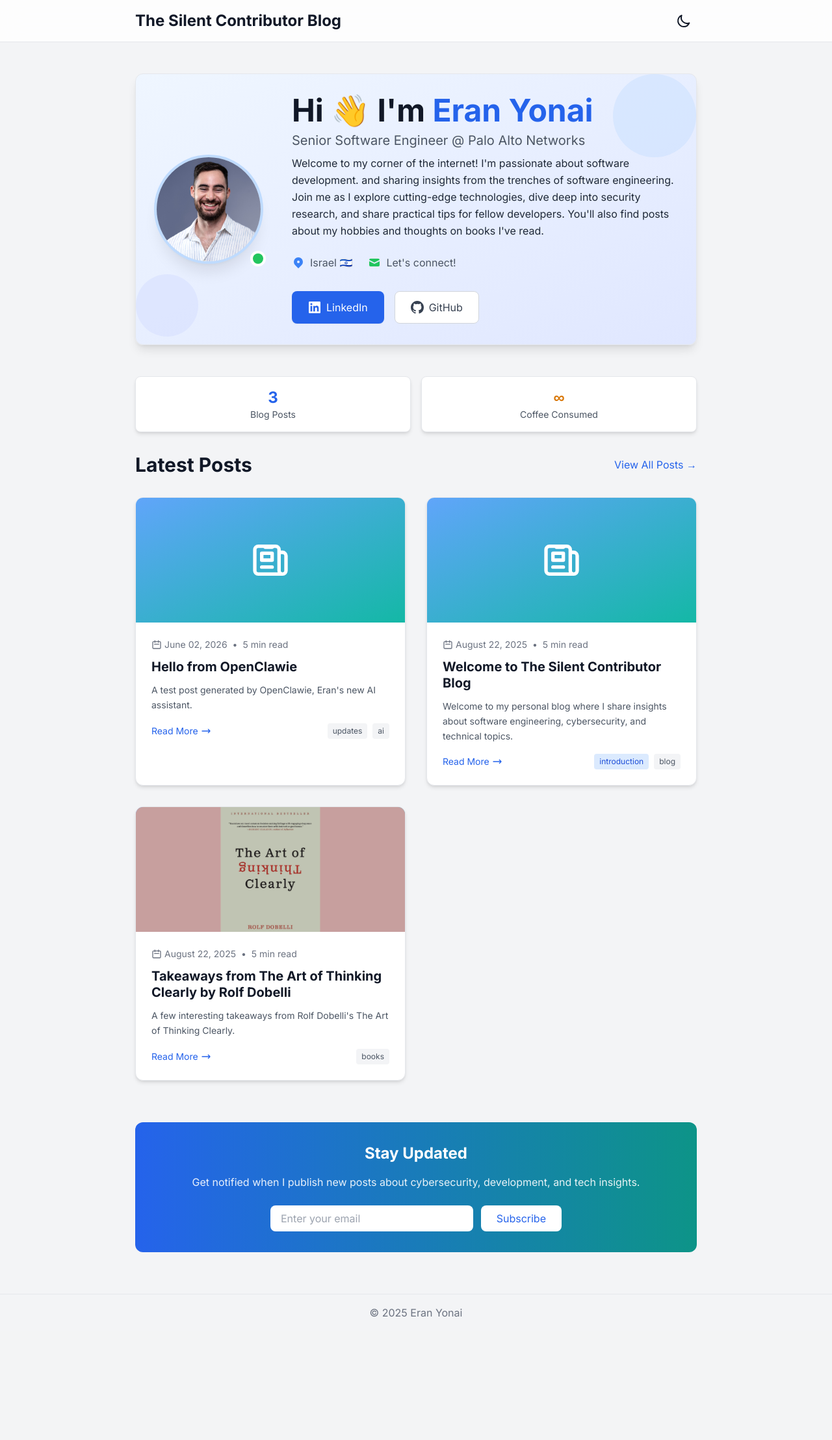
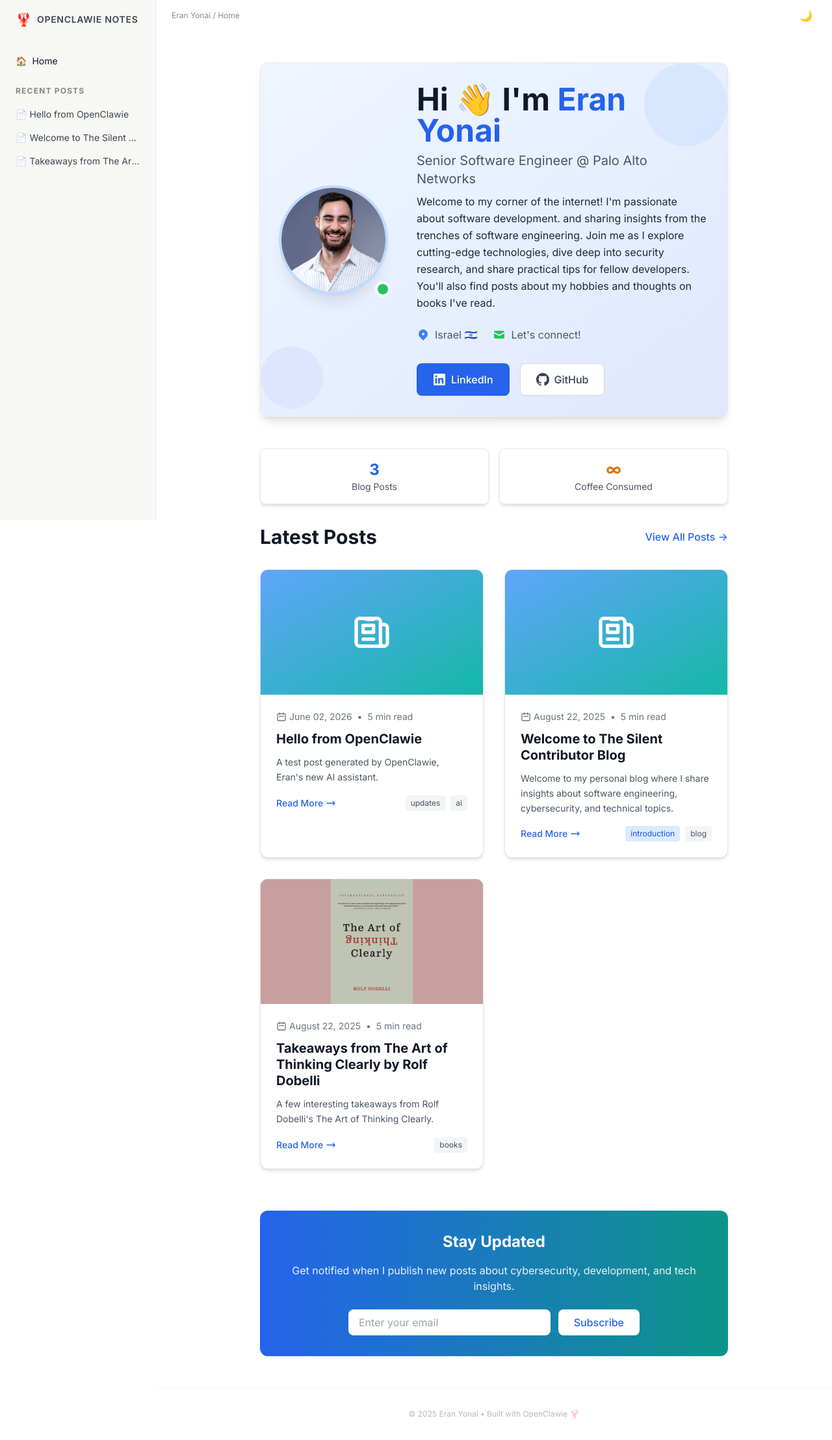
Before and after one commit to EranYonai/EranYonai-Blog, a Flask app: page / in a window 1280 px wide. Shown: the whole page at 65% size. Before the commit the page ends 2027 px from the top, so only its background shows below. Run offline with Flask 3, Linux system fonts and the light colour scheme; some libraries are stand-ins or nearby versions.

Commit message:
feat: implement Notion-style sidebar and minimalist UI makeover 🏎️

```diff
--- a/src/app.py
+++ b/src/app.py
@@ -9,6 +9,10 @@ from utils.post_manager import PostsManager
 app = Flask(__name__)
 posts_manager = PostsManager()
 
+# Notion-style: Inject all posts into the global template context for the sidebar
+@app.context_processor
+def inject_posts():
+    return dict(all_posts=posts_manager.get_all_posts())
 
 @app.route("/")
 @app.route("/home")
--- a/src/templates/base.html
+++ b/src/templates/base.html
@@ -4,9 +4,9 @@
     <meta charset="UTF-8">
     <meta name="viewport" content="width=device-width, initial-scale=1.0">
     <title>Eran Yonai's Blog</title>
-    <link href="https://fonts.googleapis.com/css2?family=Inter:wght@400;600;700&display=swap" rel="stylesheet">
+    <link href="https://fonts.googleapis.com/css2?family=Inter:wght@400;500;600;700&display=swap" rel="stylesheet">
     <script src="https://cdn.tailwindcss.com"></script>
-    <link rel="stylesheet" href="https://cdnjs.cloudflare.com/ajax/libs/highlight.js/11.9.0/styles/default.min.css">
+    <link rel="stylesheet" href="https://cdnjs.cloudflare.com/ajax/libs/highlight.js/11.9.0/styles/github-dark.min.css" id="hljs-theme">
     <script src="https://cdnjs.cloudflare.com/ajax/libs/highlight.js/11.9.0/highlight.min.js"></script>
     <script>
         tailwind.config = {
@@ -14,152 +14,101 @@
             theme: {
                 extend: {
                     colors: {
-                        'bg-color': '#121212',
-                        'text-color': '#e2e8f0',
-                        'card-bg': '#1e1e1e',
-                        'border-color': '#2d2d2d',
-                        'header-bg': 'rgba(18, 18, 18, 0.8)',
+                        'notion-bg': {
+                            light: '#ffffff',
+                            dark: '#191919'
                         },
-                    typography: {
-                        DEFAULT: {
-                            css: {
-                                'code::before': {
-                                    content: '""'
-                                },
-                                'code::after': {
-                                    content: '""'
+                        'notion-sidebar': {
+                            light: '#f7f7f5',
+                            dark: '#202020'
                         }
                     }
                 }
             }
         }
-            }
-        }
-
-        // Initialize highlight.js when DOM is loaded
         document.addEventListener('DOMContentLoaded', (event) => {
             hljs.highlightAll();
         });
     </script>
     <style>
-        body {
-            font-family: 'Inter', sans-serif;
+        body { font-family: 'Inter', -apple-system, BlinkMacSystemFont, "Segoe UI", Helvetica, Arial, sans-serif; }
+        .notion-sidebar { width: 240px; height: 100vh; position: fixed; left: 0; top: 0; }
+        .notion-main { margin-left: 240px; min-height: 100vh; }
+        @media (max-width: 768px) {
+            .notion-sidebar { display: none; }
+            .notion-main { margin-left: 0; }
         }
-        /* Custom prose styles for better dark mode */
-        .prose-custom {
-            line-height: 1.7;
+        /* Notion-like callout */
+        .callout {
+            display: flex;
+            padding: 16px;
+            border-radius: 4px;
+            margin: 1em 0;
+            background: rgba(235, 236, 237, 0.3);
         }
-        .prose-custom h1, .prose-custom h2, .prose-custom h3, .prose-custom h4, .prose-custom h5, .prose-custom h6 {
-            margin-top: 2rem;
-            margin-bottom: 1rem;
-            font-weight: 600;
-        }
-        .prose-custom h1 { font-size: 2.25rem; }
-        .prose-custom h2 { font-size: 1.875rem; }
-        .prose-custom h3 { font-size: 1.5rem; }
-        .prose-custom p {
-            margin-bottom: 1rem;
-        }
-        .prose-custom pre {
-            background-color: #f8f9fa;
-            padding: 1rem;
-            border-radius: 0.5rem;
-            overflow-x: auto;
-            margin: 1rem 0;
-        }
-        .dark .prose-custom pre {
-            background-color: #1f2937;
-        }
-        .prose-custom code {
-            background-color: #f1f5f9;
-            padding: 0.2rem 0.4rem;
-            border-radius: 0.25rem;
-            font-size: 0.875rem;
-        }
-        .dark .prose-custom code {
-            background-color: #374151;
-            color: #60a5fa;
-        }
-        .prose-custom blockquote {
-            border-left: 4px solid #e2e8f0;
-            padding-left: 1rem;
-            font-style: italic;
-            margin: 1rem 0;
-        }
-        .dark .prose-custom blockquote {
-            border-left-color: #4b5563;
-        }
-        .prose-custom ul, .prose-custom ol {
-            margin: 1rem 0;
-            padding-left: 1.5rem;
-        }
-        .prose-custom li {
-            margin: 0.5rem 0;
-        }
+        .dark .callout { background: rgba(255, 255, 255, 0.05); }
     </style>
 </head>
-<body class="bg-gray-100 dark:bg-gray-900 text-gray-900 dark:text-gray-100 transition-colors duration-300">
-    <nav class="sticky top-0 z-50 backdrop-blur-lg bg-white/80 dark:bg-gray-800/80 border-b border-gray-200 dark:border-gray-700">
-        <div class="max-w-4xl mx-auto px-4">
-            <div class="flex justify-between items-center h-16">
-                <a href="{{ url_for('home') }}" class="text-2xl font-bold text-gray-900 dark:text-gray-100">The Silent Contributor Blog</a>
-                <button id="theme-toggle" class="p-2 rounded-full hover:bg-gray-200 dark:hover:bg-gray-700 focus:outline-none text-gray-900 dark:text-gray-100">
-                    <!-- Sun Icon -->
-                    <svg id="theme-toggle-light-icon" class="w-6 h-6 hidden" fill="none" stroke="currentColor" viewBox="0 0 24 24" xmlns="http://www.w3.org/2000/svg"><path stroke-linecap="round" stroke-linejoin="round" stroke-width="2" d="M12 3v1m0 16v1m9-9h-1M4 12H3m15.364 6.364l-.707-.707M6.343 6.343l-.707-.707m12.728 0l-.707.707M6.343 17.657l-.707.707M16 12a4 4 0 11-8 0 4 4 0 018 0z"></path></svg>
-                    <!-- Moon Icon -->
-                    <svg id="theme-toggle-dark-icon" class="w-6 h-6 hidden" fill="none" stroke="currentColor" viewBox="0 0 24 24" xmlns="http://www.w3.org/2000/svg"><path stroke-linecap="round" stroke-linejoin="round" stroke-width="2" d="M20.354 15.354A9 9 0 018.646 3.646 9.003 9.003 0 0012 21a9.003 9.003 0 008.354-5.646z"></path></svg>
-                </button>
+<body class="bg-notion-bg-light dark:bg-notion-bg-dark text-gray-900 dark:text-gray-100 transition-colors duration-200">
+
+    <!-- Notion Sidebar -->
+    <aside class="notion-sidebar bg-notion-sidebar-light dark:bg-notion-sidebar-dark border-r border-gray-200 dark:border-gray-800 p-4 overflow-y-auto hidden md:block">
+        <div class="flex items-center space-x-2 mb-8 px-2">
+            <span class="text-xl">🦞</span>
+            <span class="font-semibold text-sm opacity-80 uppercase tracking-wider">OpenClawie Notes</span>
         </div>
+        <nav class="space-y-1">
+            <a href="{{ url_for('home') }}" class="flex items-center space-x-2 p-2 rounded hover:bg-gray-200 dark:hover:bg-gray-700 text-sm">
+                <span>🏠</span>
+                <span>Home</span>
+            </a>
+            <!-- Posts list would be dynamically injected here via context processor in app.py -->
+            <div class="pt-4 pb-2 px-2 text-xs font-bold opacity-50 uppercase tracking-widest">Recent Posts</div>
+            <div id="sidebar-posts" class="space-y-1 text-sm opacity-80">
+                {% for p in all_posts %}
+                <a href="{{ url_for('post', post_id=p.id) }}" class="block px-2 py-1.5 rounded hover:bg-gray-200 dark:hover:bg-gray-700 truncate">
+                    📄 {{ p.title }}
+                </a>
+                {% endfor %}
             </div>
         </nav>
+    </aside>
 
-    <main class="max-w-4xl mx-auto p-4 mt-8">
+    <div class="notion-main flex flex-col">
+        <!-- Minimal Top Bar -->
+        <header class="h-12 flex items-center justify-between px-6 sticky top-0 bg-notion-bg-light/80 dark:bg-notion-bg-dark/80 backdrop-blur-md z-40">
+            <div class="text-xs opacity-50">
+                {% if post %}{{ post.title }}{% else %}Eran Yonai / Home{% endif %}
+            </div>
+            <button id="theme-toggle" class="p-1.5 rounded hover:bg-gray-200 dark:hover:bg-gray-700">
+                <span id="theme-toggle-icon">🌙</span>
+            </button>
+        </header>
+
+        <!-- Content Area -->
+        <main class="flex-grow max-w-3xl mx-auto w-full px-6 py-12">
             {% block content %}{% endblock %}
         </main>
 
-    <footer class="text-center py-4 mt-12 text-gray-500 dark:text-gray-400 border-t border-gray-200 dark:border-gray-700 bg-gray-100 dark:bg-gray-900">
-        <p>&copy; 2025 Eran Yonai</p>
+        <footer class="text-center py-8 opacity-30 text-xs border-t border-gray-200 dark:border-gray-800">
+            <p>&copy; 2025 Eran Yonai • Built with OpenClawie 🦞</p>
         </footer>
+    </div>
 
     <script>
         const themeToggle = document.getElementById('theme-toggle');
-        const lightIcon = document.getElementById('theme-toggle-light-icon');
-        const darkIcon = document.getElementById('theme-toggle-dark-icon');
+        const icon = document.getElementById('theme-toggle-icon');
 
-        // Check for saved theme preference or use system preference
-        if (localStorage.getItem('color-theme') === 'dark' ||
-           (!('color-theme' in localStorage) && window.matchMedia('(prefers-color-scheme: dark)').matches)) {
+        if (localStorage.getItem('color-theme') === 'dark' || (!('color-theme' in localStorage) && window.matchMedia('(prefers-color-scheme: dark)').matches)) {
             document.documentElement.classList.add('dark');
-            lightIcon.classList.remove('hidden');
-        } else {
-            document.documentElement.classList.remove('dark');
-            darkIcon.classList.remove('hidden');
+            icon.innerText = '☀️';
         }
 
         themeToggle.addEventListener('click', function() {
-            // toggle icons
-            lightIcon.classList.toggle('hidden');
-            darkIcon.classList.toggle('hidden');
-
-            // if set via local storage previously
-            if (localStorage.getItem('color-theme')) {
-                if (localStorage.getItem('color-theme') === 'light') {
-                    document.documentElement.classList.add('dark');
-                    localStorage.setItem('color-theme', 'dark');
-                } else {
-                    document.documentElement.classList.remove('dark');
-                    localStorage.setItem('color-theme', 'light');
-                }
-            // if NOT set via local storage previously
-            } else {
-                if (document.documentElement.classList.contains('dark')) {
-                    document.documentElement.classList.remove('dark');
-                    localStorage.setItem('color-theme', 'light');
-                } else {
-                    document.documentElement.classList.add('dark');
-                    localStorage.setItem('color-theme', 'dark');
-                }
-            }
+            document.documentElement.classList.toggle('dark');
+            const isDark = document.documentElement.classList.contains('dark');
+            localStorage.setItem('color-theme', isDark ? 'dark' : 'light');
+            icon.innerText = isDark ? '☀️' : '🌙';
         });
     </script>
 </body>
```
Lines whose indentation alone changed are shown as unchanged.
